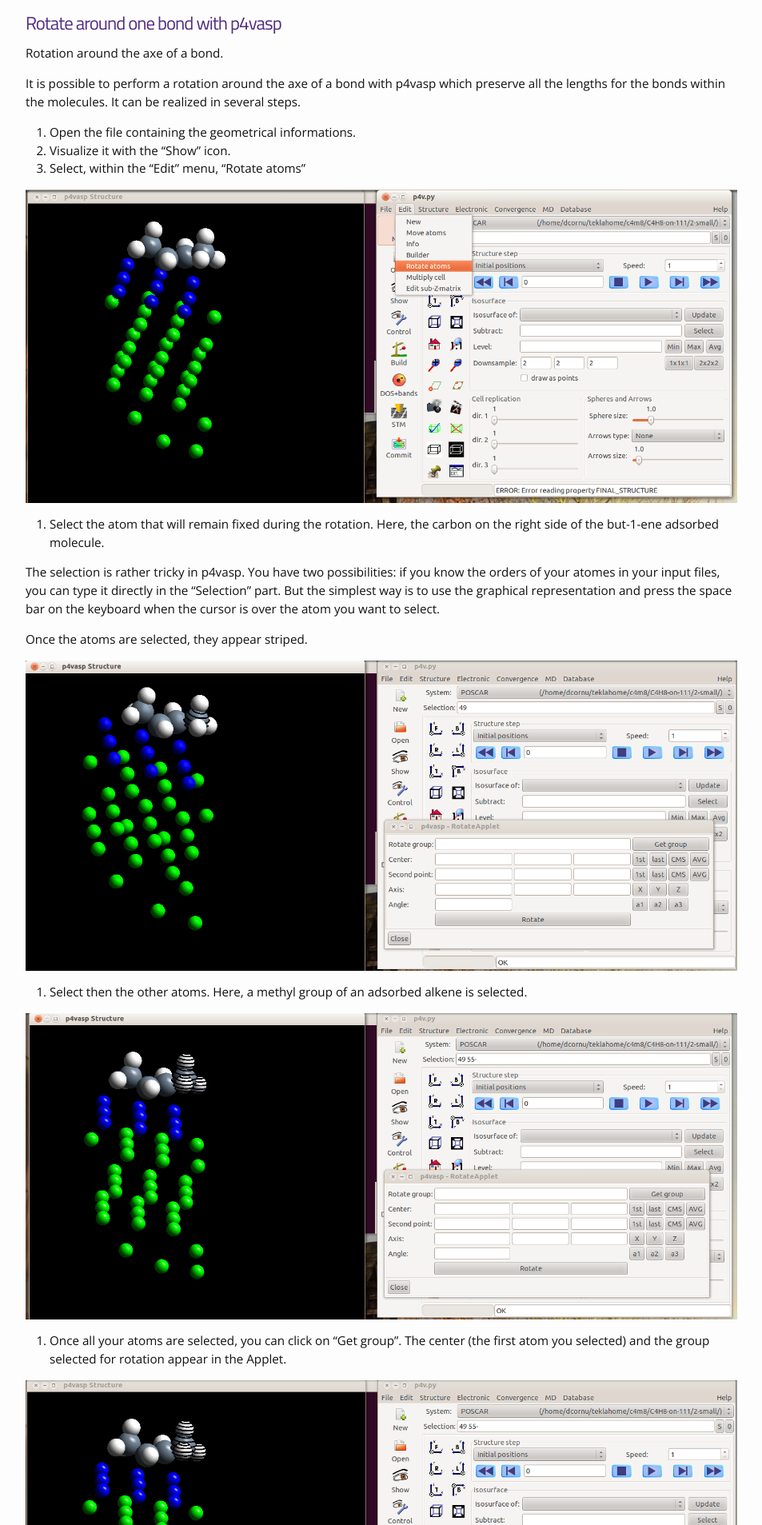
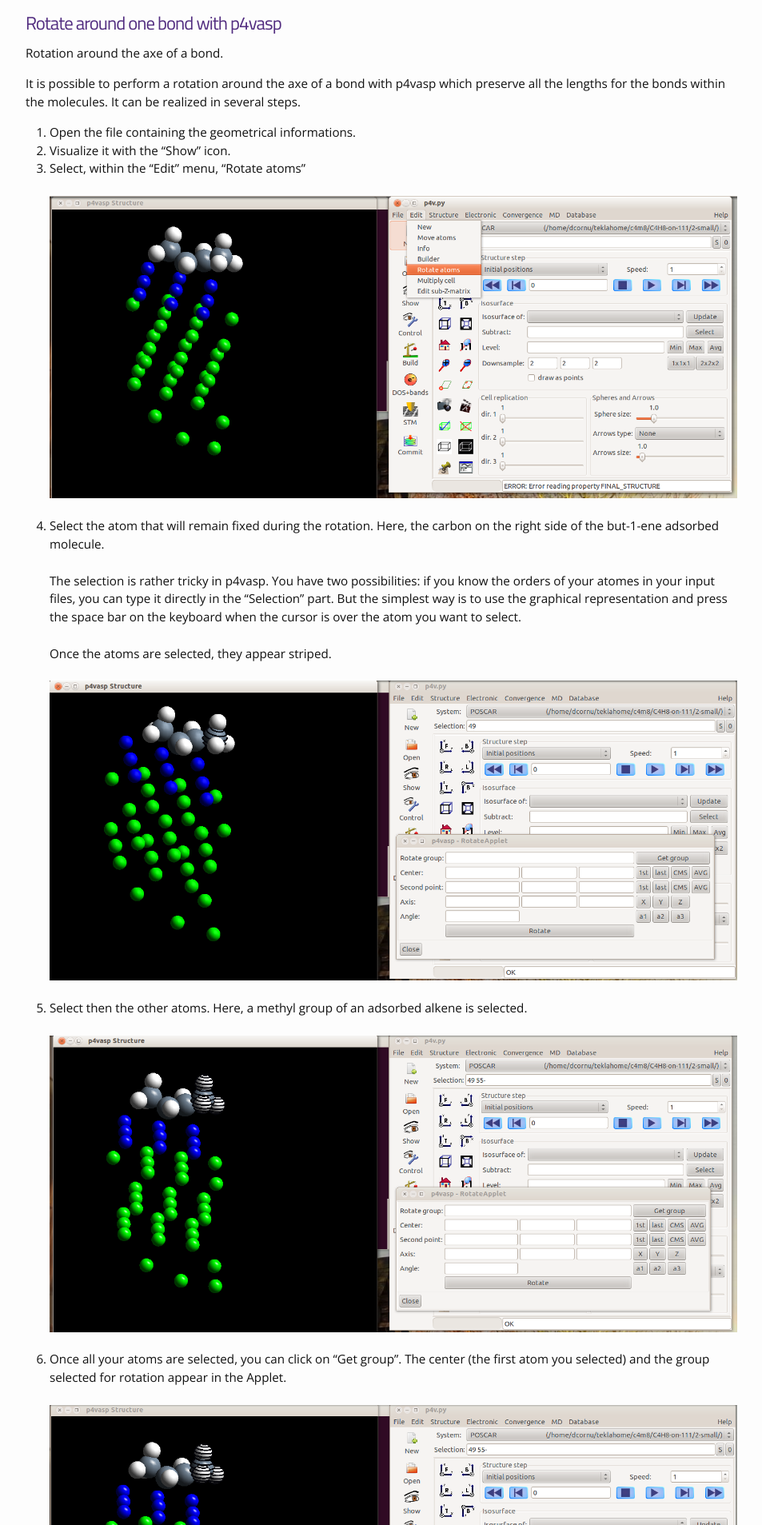
Before and after one commit to dacornu/dacornu.github.io, a Jekyll site: the page built from p4vasp.md, in a window 1280 px wide. Shown: the part 544-2451 px from the top of the page at 80% size, without its empty margins (163-1116 px from the left). Built offline with Jekyll 4.4.1, drawn with Linux system fonts in a browser that asks for light colours.

Commit message:
Repare the list in p4vasp

```diff
--- a/index.html
+++ b/index.html
@@ -20,5 +20,5 @@
 
 {% include map.html %}</p>
 
-This map was made with <a href="https://rstudio.github.io/leaflet/">Leaflet for R</a>.
+This map was made with <a href="https://rstudio.github.io/leaflet/">Leaflet for R, by [Maëlle](http://masalmon.github.io/)</a>.
 </div>
--- a/p4vasp.md
+++ b/p4vasp.md
@@ -27,27 +27,27 @@
 1. Open the file containing the geometrical informations.
 2. Visualize it with the "Show" icon.
 3. Select, within the "Edit" menu, "Rotate atoms"
-
+&nbsp;
  <img src="/images/Selection1.png" alt="Selection" width="1000">
-
+&nbsp;
 4. Select the atom that will remain fixed during the rotation. Here, the carbon on the right side of the but-1-ene adsorbed molecule.
-
+&nbsp;
 The selection is rather tricky in p4vasp. You have two possibilities: if you know the orders of your atomes in your input files, you can type it directly in the "Selection" part. But the simplest way is to use the graphical representation and press the space bar on the keyboard when the cursor is over the atom you want to select.
-
+&nbsp;
 Once the atoms are selected, they appear striped.
-
+&nbsp;
  <img src="/images/Selection2.png" alt="Selection" width="1000">
-
+&nbsp;
 5. Select then the other atoms. Here, a methyl group of an adsorbed alkene is selected.
-
+&nbsp;
  <img src="/images/Selection3.png" alt="Selection" width="1000">
-
+&nbsp;
 6. Once all your atoms are selected, you can click on "Get group". The center (the first atom you selected) and the group selected for rotation appear in the Applet.
-
+&nbsp;
  <img src="/images/Selection4.png" alt="Selection" width="1000">
-
+&nbsp;
 7. Then, you have to select the second atom from the bond which define the axis of rotation. Select it as you selected the previous atoms. The axis vector will be computed automatically.
-
+&nbsp;
  <img src="/images/Selection5.png" alt="Selection" width="1000">
-
+&nbsp;
 8. The rest is straightforward: by typind and angle and clicking on "rotate", you will generate a rotation of the atoms (here, the three hydrogen atoms selected) around the axe of the C-C bond.
```
Also changed, not shown: 4 other files.
